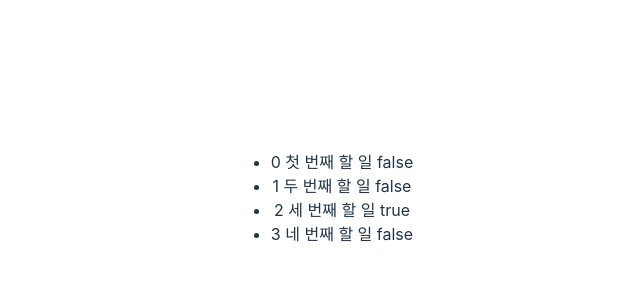
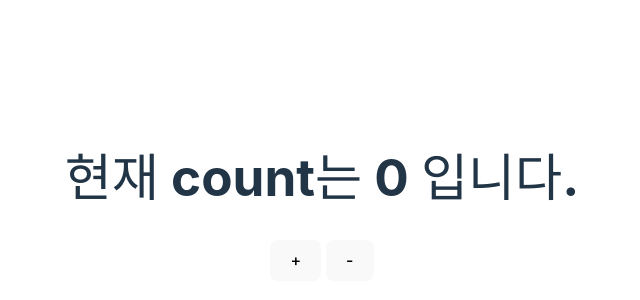
Before and after one commit to lllilyk/learn-about-svelte, a Svelte app: page / in a window 1280 px wide. Shown: the part 202-502 px from the top of the page, without its empty margins (318-958 px from the left). Built offline with nearby package versions, Linux system fonts and the light colour scheme.

Commit message:
increment, decrement 컴포넌트에서 store 값을 직접 조작

```diff
--- a/src/App.svelte
+++ b/src/App.svelte
@@ -1,34 +1,9 @@
 <script>
-  let todos = [
-    {
-      id: 0,
-      content: '첫 번째 할 일',
-      done: false
-    },
-    {
-      id: 1,
-      content: '두 번째 할 일',
-      done: false
-    },
-    {
-      id: 2,
-      content: '세 번째 할 일',
-      done: true
-    },
-    {
-      id: 3,
-      content: '네 번째 할 일',
-      done: false
-    },
-  ]
+  import Increment from './increment.svelte';
+  import Decrement from './decrement.svelte';
+  import CountResult from './countResult.svelte';
 </script>
 
-<ul>
-  {#each todos as todo}
-    <li>
-      <span>{todo.id}</span>
-      <span>{todo.content}</span>
-      <span>{todo.done}</span>
-    </li>
-  {/each}
-</ul>
+<CountResult />
+<Increment />
+<Decrement />
--- /dev/null
+++ b/src/countResult.svelte
@@ -0,0 +1,5 @@
+<script>
+    import { count } from './stores.js';
+</script>
+
+<h1>현재 count는 {$count} 입니다.</h1>
--- /dev/null
+++ b/src/decrement.svelte
@@ -0,0 +1,9 @@
+<script>
+    import { count } from './stores.js';
+
+    const onDecre = () => {
+        $count = $count - 1;
+    }
+</script>
+
+<button on:click={onDecre}>-</button>
--- /dev/null
+++ b/src/increment.svelte
@@ -0,0 +1,9 @@
+<script>
+    import { count } from './stores.js'
+
+    const onIncre = () => {
+        $count = $count + 1;
+    }
+</script>
+
+<button on:click={onIncre}>+</button>
--- /dev/null
+++ b/src/stores.js
@@ -0,0 +1,2 @@
+import { writable } from 'svelte/store';
+export const count = writable(0);
```
